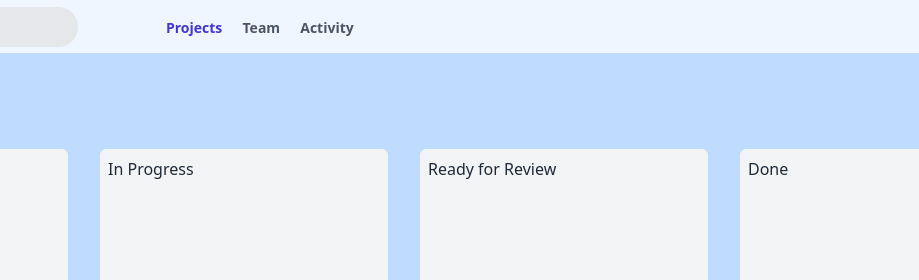
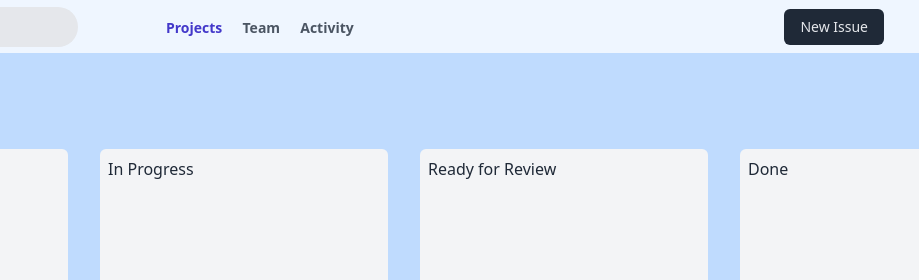
Before and after one commit to NaveenBantu/kanban-board-tailwindcss, a plain HTML site: page public/index.html in a window 1280 px wide. Shown: the top 280 px of the page, 276-1195 px from the left. Drawn offline with nearby package versions, Linux system fonts and the light colour scheme.

Commit message:
Add New Issue button to Navigation

```diff
--- a/public/index.html
+++ b/public/index.html
@@ -24,8 +24,12 @@
                 <a class="mx-2 text-sm font-semibold text-gray-600 hover:text-indigo-700" href="#">Team</a>
                 <a class="mx-2 text-sm font-semibold text-gray-600 hover:text-indigo-700" href="#">Activity</a>
             </div>
+            <button
+                class="ml-auto flex items-center justify-center text-sm font-medium text-white bg-gray-800 hover:bg-gray-700 px-4 py-2 rounded-md">
+                <span class="text-sm text-gray-200">New Issue</span>
+            </button>
             <a href="#"
-                class="flex items-center justify-center w-10 h-10 ml-auto overflow-hidden rounded-full cursor-pointer">
+                class="flex items-center justify-center w-10 h-10 ml-10 overflow-hidden rounded-full cursor-pointer">
                 <img src="https://images.unsplash.com/photo-1633332755192-727a05c4013d?ixlib=rb-1.2.1&ixid=MnwxMjA3fDB8MHxwaG90by1wYWdlfHx8fGVufDB8fHx8&auto=format&fit=crop&w=580&q=80"
                     alt="avatar" />
             </a>
```
